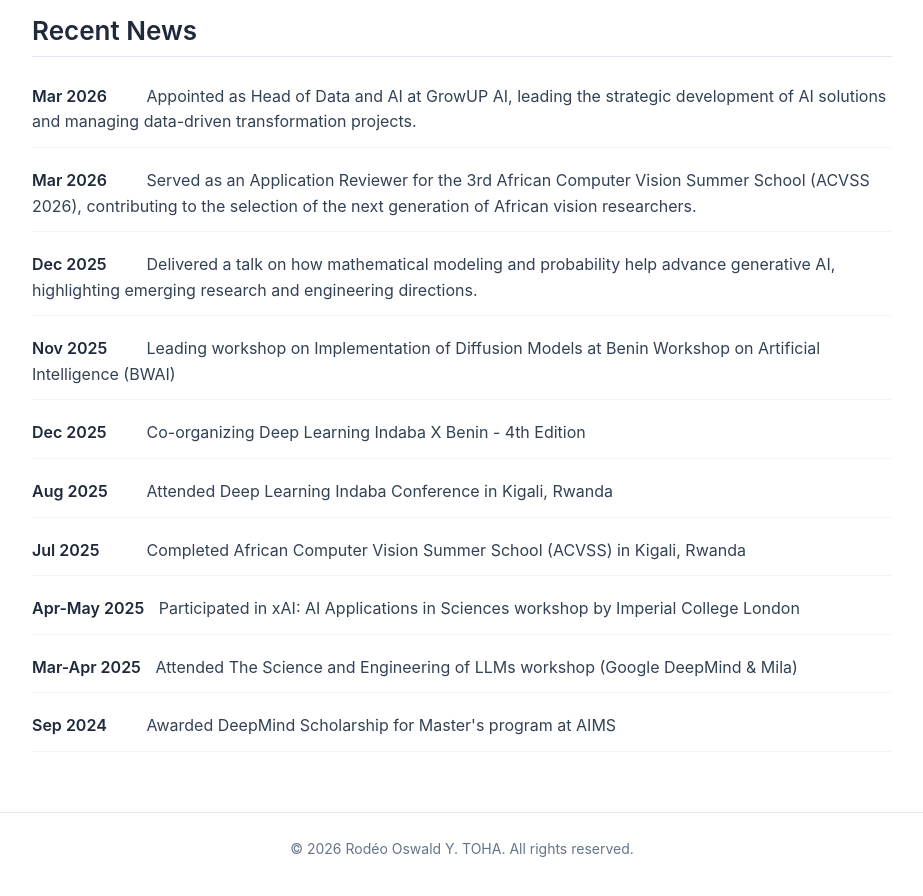
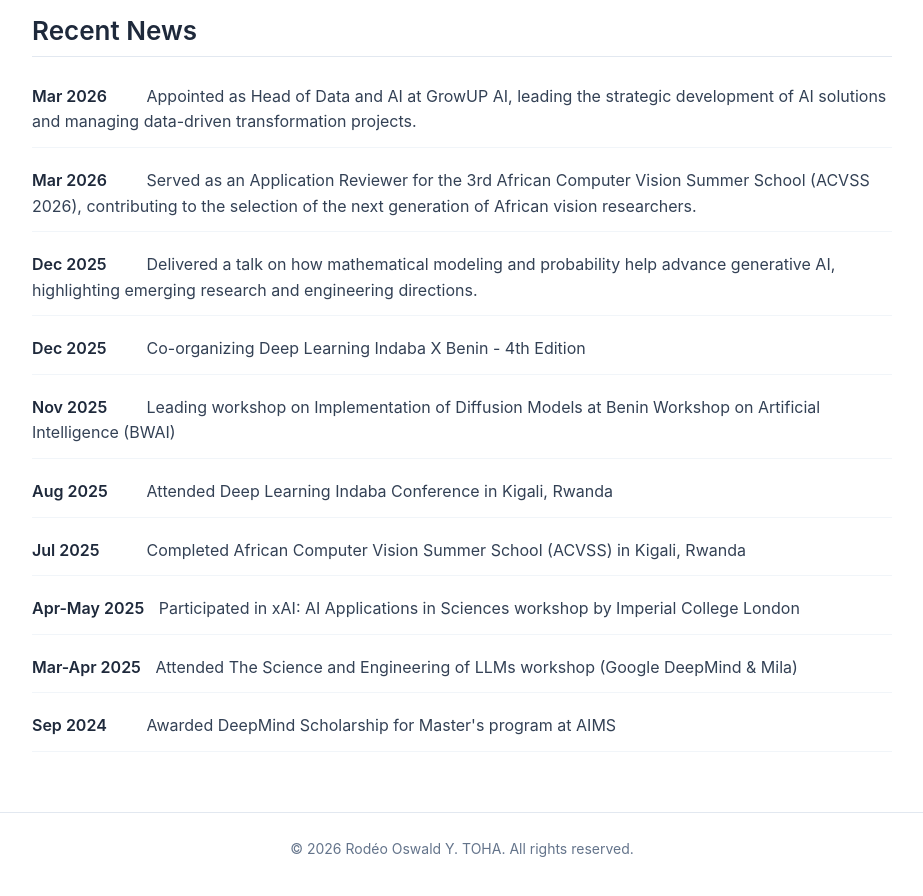
Before and after one commit to Roda10/my-academic-site, a Jekyll site: the page built from index.md, in a window 1280 px wide and 900 px high, scrolled down 765 px. Shown: the top 896 px of the window, without its empty margins (178-1101 px from the left). Built offline with Jekyll 4.4.1, drawn with Linux system fonts in a browser that asks for light colours.

Commit message:
Reorder and update workshop entry in index.md

```diff
--- a/index.md
+++ b/index.md
@@ -58,12 +58,12 @@ title: Home
         Delivered a talk on how mathematical modeling and probability help advance generative AI, highlighting emerging research and engineering directions.
       </li>
       <li>
+        <span class="news-date">Dec 2025</span>
+        Co-organizing Deep Learning Indaba X Benin - 4th Edition
+      </li>
+      <li>
         <span class="news-date">Nov 2025</span>
         Leading workshop on Implementation of Diffusion Models at Benin Workshop on Artificial Intelligence (BWAI)
-      </li>
-      <li>
-        <span class="news-date">Dec 2025</span>
-        Co-organizing Deep Learning Indaba X Benin - 4th Edition
       </li>
       <li>
         <span class="news-date">Aug 2025</span>
```
